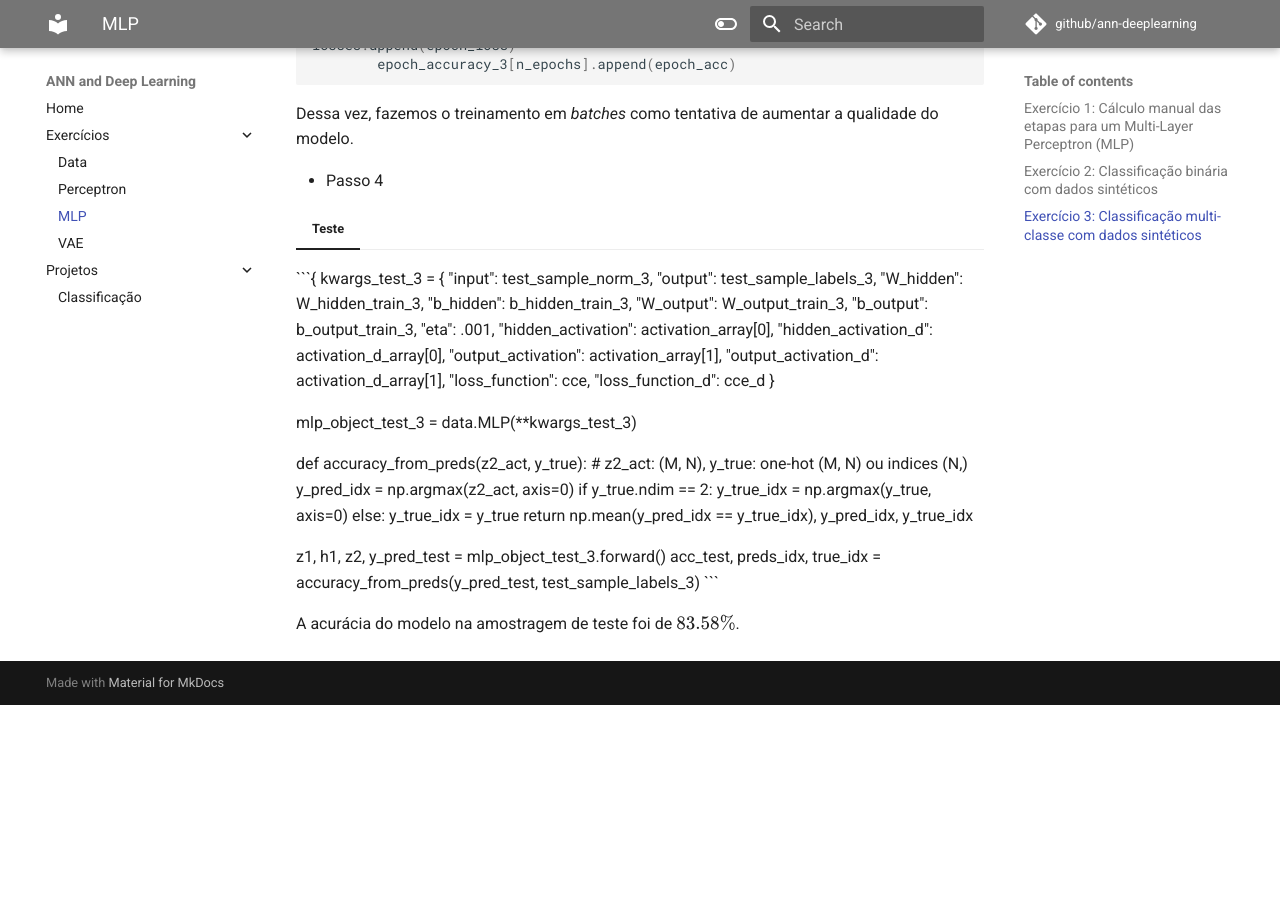
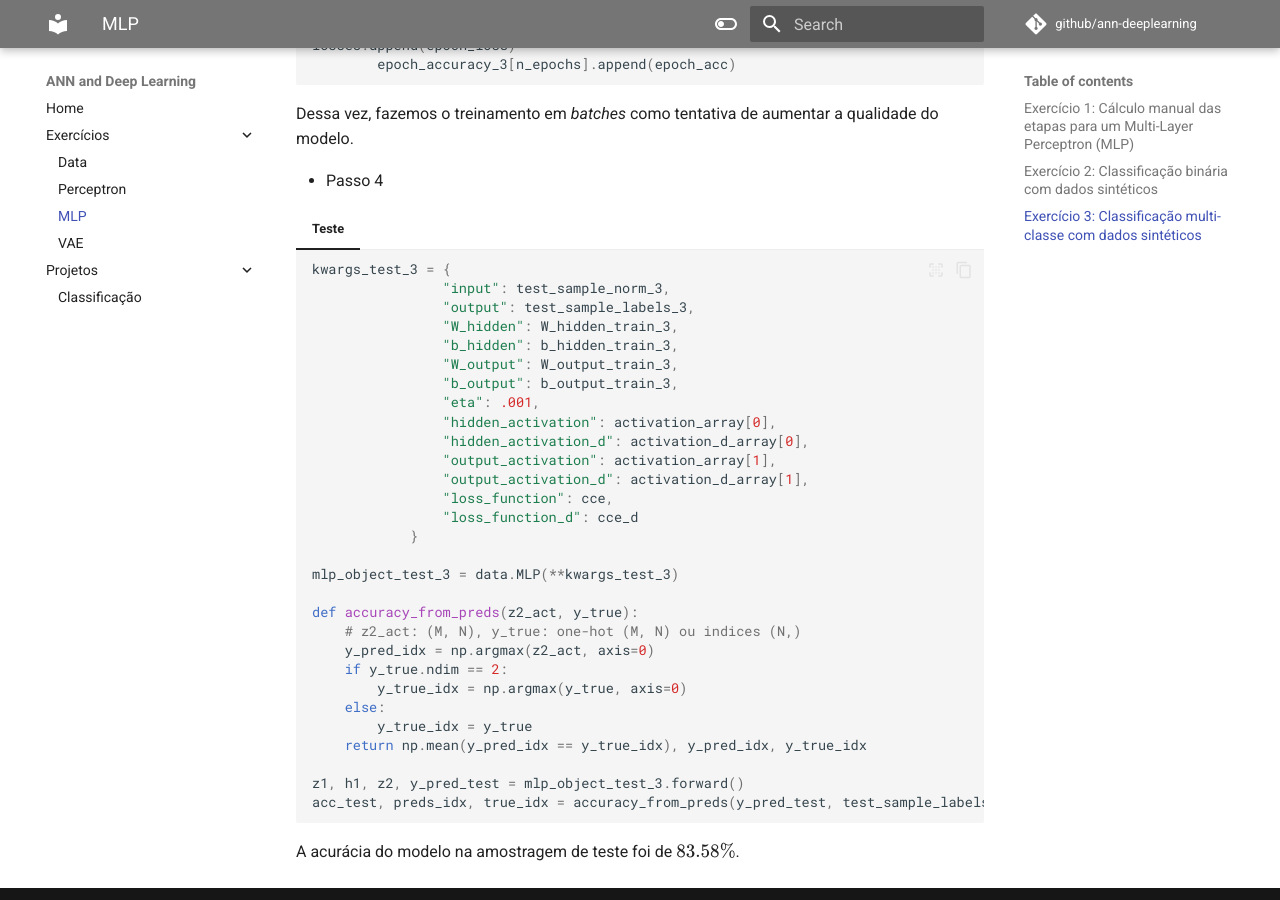
Before and after one commit to kadu-ymd/ann-deeplearning, an MkDocs documentation site: the page built from docs/exs/ex3_mlp/main.md, in a window 1280 px wide and 900 px high, scrolled down 11574 px. Built offline with MkDocs 1.6.1 and Material for MkDocs 9.7.7, drawn with Linux system fonts in a browser that asks for light colours; comment, search, counter and statistics services are not loaded; before the commit the page ends 12279 px from its top, so only the background shows below that.

Commit message:
fix: update code block syntax and formatting in main.md

````diff
--- a/docs/exs/ex3_mlp/main.md
+++ b/docs/exs/ex3_mlp/main.md
@@ -56,7 +56,7 @@ Foi utilizada, conforme o enunciado do [exercício](https://insper.github.io/ann
 
 === "Treinamento"
 
-    ``` { .py title=main.py }
+    ``` py title="main.py"
     kwargs_1 = {
                 "input": samples_1,
                 "output": labels_1,
@@ -86,10 +86,10 @@ Foi utilizada, conforme o enunciado do [exercício](https://insper.github.io/ann
 
 === "Classe"
 
-    ``` { .py title=data.py }
+    ``` py title="models.py"
     class MLP:
 
-    def__init__(self, **kwargs):
+        def__init__(self, **kwargs):
             self.input  = kwargs.get("input")
             self.output = kwargs.get("output")
             self.W_hidden = kwargs.get("W_hidden")
@@ -98,59 +98,59 @@ Foi utilizada, conforme o enunciado do [exercício](https://insper.github.io/ann
             self.b_output = kwargs.get("b_output")
             self.eta = kwargs.get("eta", 0.001)
 
-    # Hidden layer
+            # Hidden layer
             self.hidden_activation   = kwargs.get("hidden_activation")
             self.hidden_activation_d = kwargs.get("hidden_activation_d")
 
-    # Output layer (opcional)
+            # Output layer (opcional)
             self.output_activation   = kwargs.get("output_activation", None)
             self.output_activation_d = kwargs.get("output_activation_d", None)
 
-    # Loss
+            # Loss
             self.loss_function   = kwargs.get("loss_function")
             self.loss_function_d = kwargs.get("loss_function_d")
 
-    def forward(self):
+        def forward(self):
             # Hidden layer
             # z1_pre: (n_neurons X n_samples);
             # W1: (n_neurons X n_feat); input: (n_feat X n_samples); b1: (n_neurons X n_samples)
             z1_pre = self.W_hidden.T @ self.input + self.b_hidden
             z1_act = self.hidden_activation(z1_pre)
 
-    # Output layer
+            # Output layer
             # z2_pre: (n_outputs X n_samples);
             # W2: (n_outputs X n_neurons); z1_act: (n_neurons X n_samples); b2: (n_outputs X n_samples)
             z2_pre = self.W_output.T @ z1_act + self.b_output
 
-    if self.output_activation:
+            if self.output_activation:
                 z2_act = self.output_activation(z2_pre)
             else:
                 z2_act = z2_pre
 
-    return z1_pre, z1_act, z2_pre, z2_act
+            return z1_pre, z1_act, z2_pre, z2_act
 
-    def loss_calculation(self, true_label, predicted_label):
+        def loss_calculation(self, true_label, predicted_label):
             return self.loss_function(true_label, predicted_label)
 
-    def backpropagation(self, z1_pre, z1_act, z2_pre, z2_act):
+        def backpropagation(self, z1_pre, z1_act, z2_pre, z2_act):
             # formato n_output X n_samples
             output_error = self.loss_function_d(self.output, z2_act)
 
-    if self.output_activation_d:
+            if self.output_activation_d:
                 output_error *= self.output_activation_d(z2_pre)
 
-    # formato n_neurons X n_samples
+            # formato n_neurons X n_samples
             hidden_error = (self.W_output @ output_error) * self.hidden_activation_d(z1_pre)
 
-    # Gradientes
+            # Gradientes
             W_output_gradient = z1_act @ output_error.T
             b_output_gradient = np.sum(output_error, axis=1, keepdims=True)
             W_hidden_gradient = self.input @ hidden_error.T
             b_hidden_gradient = np.sum(hidden_error, axis=1, keepdims=True)
 
-    return W_hidden_gradient, b_hidden_gradient, W_output_gradient, b_output_gradient
+            return W_hidden_gradient, b_hidden_gradient, W_output_gradient, b_output_gradient
 
-    def update_weights(self, W_hidden_gradient, b_hidden_gradient,
+        def update_weights(self, W_hidden_gradient, b_hidden_gradient,
                         W_output_gradient, b_output_gradient):
             self.W_hidden -= self.eta * W_hidden_gradient
             self.b_hidden -= self.eta * b_hidden_gradient
@@ -175,7 +175,7 @@ $\frac{\partial \mathcal{L}}{\partial b^{(2)}} \approx 0.03577581$
 
 === "Inicialização da amostra"
 
-    ``` { .py title={main.py} }
+    ``` py title="main.py"
     N_FEATURES_2 = 2
     N_OUTPUT_2 = 1
     N_NEURONS_2 = 10
@@ -221,7 +221,7 @@ A imagem (_ref_) ilustra graficamente a relação entre as *features*.
 
 === "Definição de hiperparâmetros"
 
-    ``` { .py title=main.py }
+    ``` py title="main.py"
     val = (6 / (N_FEATURES_2 + N_OUTPUT_2))**.5
 
     W1_2 = np.random.uniform(-val, val, size=(N_FEATURES_2, N_NEURONS_2))
@@ -261,7 +261,7 @@ Foi utilizada a função de ativação sigmoide, pois os valores estão normaliz
 
 === "Treinamento"
 
-    ``` { .py title=train.py }
+    ``` py title="train.py"
     kwargs_2 = {"input": train_sample_norm_2,
             "output": train_sample_labels_2,
             "W_hidden": W1_2,
@@ -313,7 +313,7 @@ O treinamento foi realizado utilizando 100, 300 e 500 épocas, e foi avaliada de
 
 === "Teste"
 
-    ``` { .py title=main.py }
+    ``` py title="main.py"
     kwargs_test_2 = {
                     "input": test_sample_norm_2,
                     "output": test_sample_labels_2,
@@ -350,7 +350,7 @@ Após o treinamento, foi obtida uma acurácia de $90.50\%$, como esperado de aco
 
 === "Inicialização da amostra"
 
-    ``` { .py title=main.py }
+    ``` py title="main.py"
     SAMPLE_SIZE_3           = 1500
     N_FEATURES_3            = 4
     N_INFORMATIVE_3         = 4
@@ -412,7 +412,7 @@ A figura 4 mostra um gráfico da distribuição das amostras em relação à 2 f
 
 === "Definição dos hiperparâmetros"
 
-    ``` { .py title=main.py }
+    ``` py title="main.py"
     val = (6 / (N_FEATURES_3 + N_CLASSES_3))**.5
 
     W1_3 = np.random.uniform(-val, val, size=(N_FEATURES_3, N_NEURONS_3))
@@ -454,7 +454,7 @@ Nesse exercício, utilizamos a função de ativação $tanh(x)$, visto que a amo
 
 === "Treinamento"
 
-    ``` { .py title=main.py }
+    ``` py title="main.py"
     THRESHOLD_3 = .5
     activation_array = [tanh, softmax]
     activation_d_array = [tanh_d, None]
@@ -548,36 +548,36 @@ Dessa vez, fazemos o treinamento em *batches* como tentativa de aumentar a quali
 
 === "Teste"
 
-```{
-kwargs_test_3 = {
-                "input": test_sample_norm_3,
-                "output": test_sample_labels_3,
-                "W_hidden": W_hidden_train_3,
-                "b_hidden": b_hidden_train_3,
-                "W_output": W_output_train_3,
-                "b_output": b_output_train_3,
-                "eta": .001,
-                "hidden_activation": activation_array[0],
-                "hidden_activation_d": activation_d_array[0],
-                "output_activation": activation_array[1],
-                "output_activation_d": activation_d_array[1],
-                "loss_function": cce,
-                "loss_function_d": cce_d
-            }
+    ``` py
+    kwargs_test_3 = {
+                    "input": test_sample_norm_3,
+                    "output": test_sample_labels_3,
+                    "W_hidden": W_hidden_train_3,
+                    "b_hidden": b_hidden_train_3,
+                    "W_output": W_output_train_3,
+                    "b_output": b_output_train_3,
+                    "eta": .001,
+                    "hidden_activation": activation_array[0],
+                    "hidden_activation_d": activation_d_array[0],
+                    "output_activation": activation_array[1],
+                    "output_activation_d": activation_d_array[1],
+                    "loss_function": cce,
+                    "loss_function_d": cce_d
+                }
 
-mlp_object_test_3 = data.MLP(**kwargs_test_3)
+    mlp_object_test_3 = data.MLP(**kwargs_test_3)
 
-def accuracy_from_preds(z2_act, y_true):
-    # z2_act: (M, N), y_true: one-hot (M, N) ou indices (N,)
-    y_pred_idx = np.argmax(z2_act, axis=0)
-    if y_true.ndim == 2:
-        y_true_idx = np.argmax(y_true, axis=0)
-    else:
-        y_true_idx = y_true
-    return np.mean(y_pred_idx == y_true_idx), y_pred_idx, y_true_idx
+    def accuracy_from_preds(z2_act, y_true):
+        # z2_act: (M, N), y_true: one-hot (M, N) ou indices (N,)
+        y_pred_idx = np.argmax(z2_act, axis=0)
+        if y_true.ndim == 2:
+            y_true_idx = np.argmax(y_true, axis=0)
+        else:
+            y_true_idx = y_true
+        return np.mean(y_pred_idx == y_true_idx), y_pred_idx, y_true_idx
 
-z1, h1, z2, y_pred_test = mlp_object_test_3.forward()
-acc_test, preds_idx, true_idx = accuracy_from_preds(y_pred_test, test_sample_labels_3)
-```
+    z1, h1, z2, y_pred_test = mlp_object_test_3.forward()
+    acc_test, preds_idx, true_idx = accuracy_from_preds(y_pred_test, test_sample_labels_3)
+    ```
 
 A acurácia do modelo na amostragem de teste foi de $83.58\%$.
````
